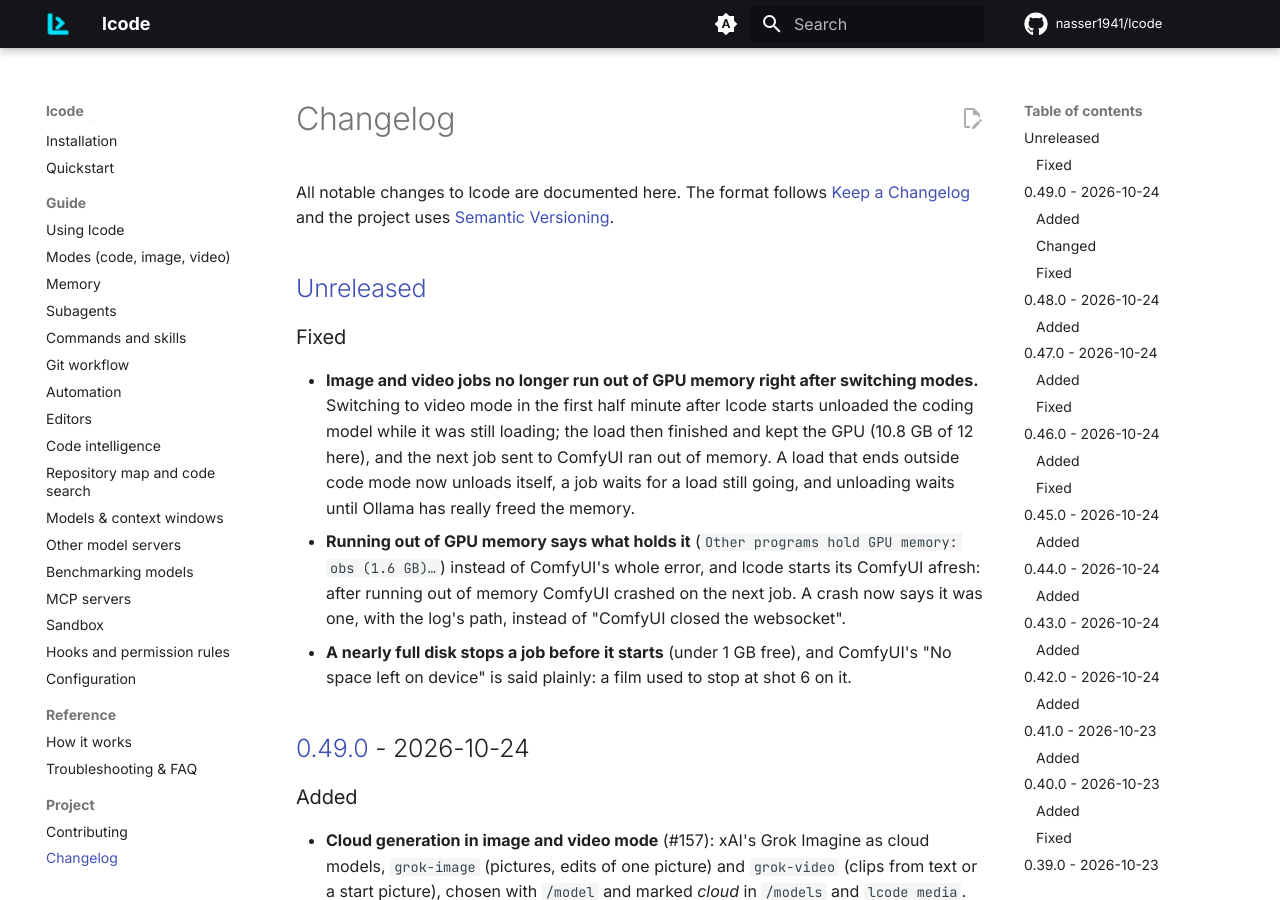
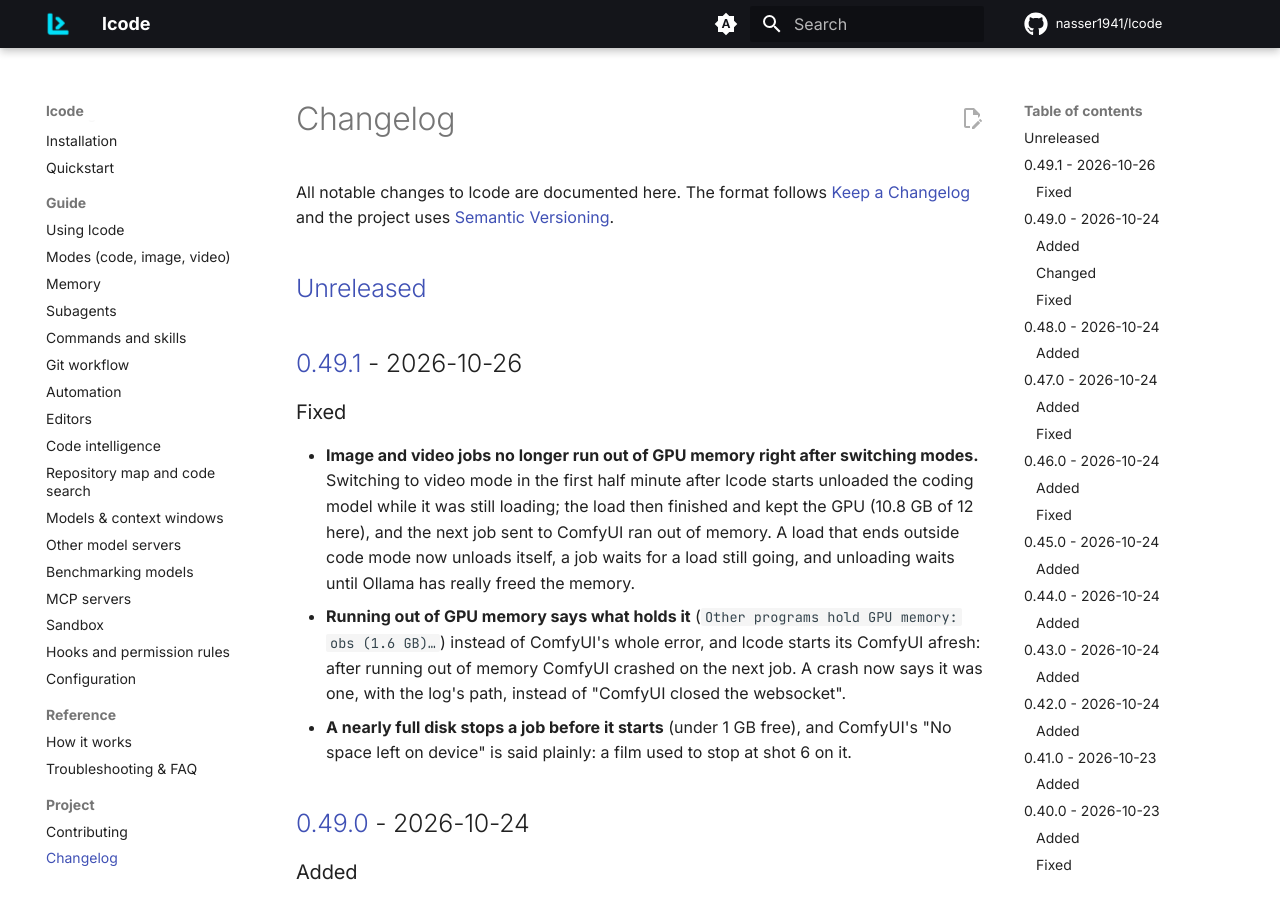
Before and after one commit to nasser1941/lcode, an MkDocs documentation site: the page built from docs/changelog.md, in a window 1280 px wide and 900 px high. Built offline with MkDocs 1.6.1 and Material for MkDocs 9.7.7, drawn with Linux system fonts in a browser that asks for light colours; comment, search, counter and statistics services are not loaded.

Commit message:
Release 0.49.1 (#182)
Co-authored-by: nasser1941 <9349840+nasser1941@users.noreply.github.com>
Co-authored-by: Claude Opus 5.5 <noreply@anthropic.com>

```diff
--- a/CHANGELOG.md
+++ b/CHANGELOG.md
@@ -5,6 +5,8 @@ All notable changes to lcode are documented here. The format follows
 [Semantic Versioning](https://semver.org/).
 
 ## [Unreleased]
+
+## [0.49.1] - 2026-10-26
 
 ### Fixed
 
@@ -1063,7 +1065,8 @@ First public release.
 - `AGENTS.md` project instructions and `/init` to generate them.
 - One-line installer for Linux and macOS.
 
-[Unreleased]: https://github.com/nasser1941/lcode/compare/v0.49.0...HEAD
+[Unreleased]: https://github.com/nasser1941/lcode/compare/v0.49.1...HEAD
+[0.49.1]: https://github.com/nasser1941/lcode/compare/v0.49.0...v0.49.1
 [0.49.0]: https://github.com/nasser1941/lcode/compare/v0.48.0...v0.49.0
 [0.48.0]: https://github.com/nasser1941/lcode/compare/v0.47.0...v0.48.0
 [0.47.0]: https://github.com/nasser1941/lcode/compare/v0.46.0...v0.47.0
--- a/src/lcode/__init__.py
+++ b/src/lcode/__init__.py
@@ -3,7 +3,7 @@
 From a program: `from lcode import Session` (see lcode.api).
 """
 
-__version__ = "0.49.0"
+__version__ = "0.49.1"
 
 API = ("Session", "Result", "Options", "SetupError")
 
```
Also changed, not shown: docs/quickstart.md (+1 -1 lines).
